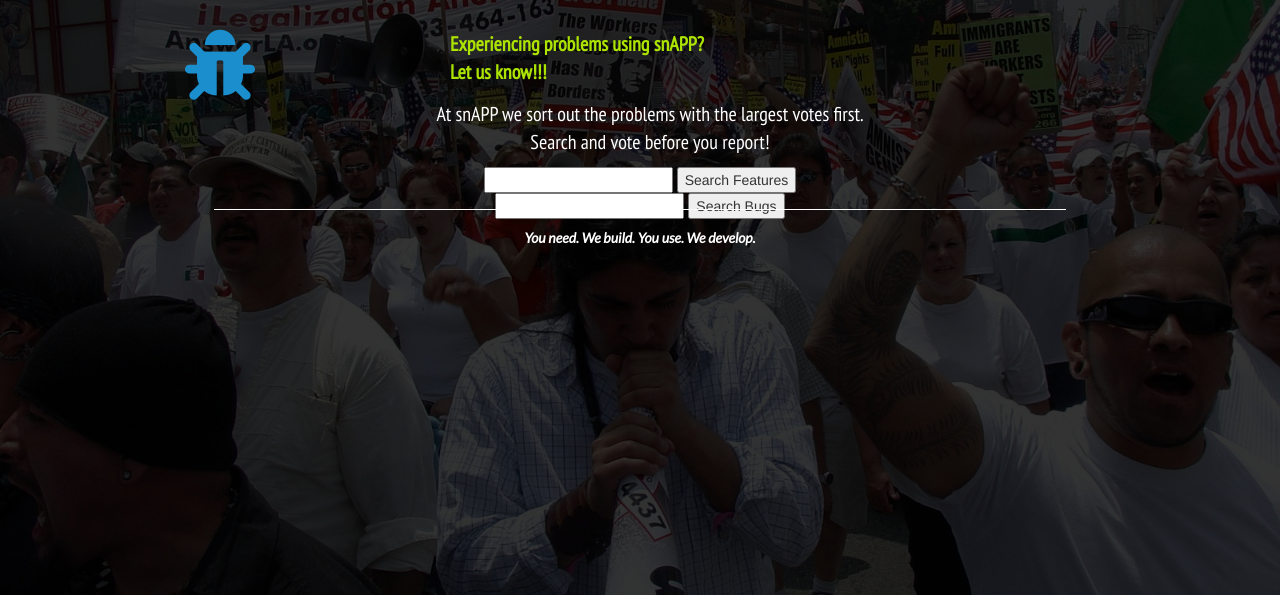
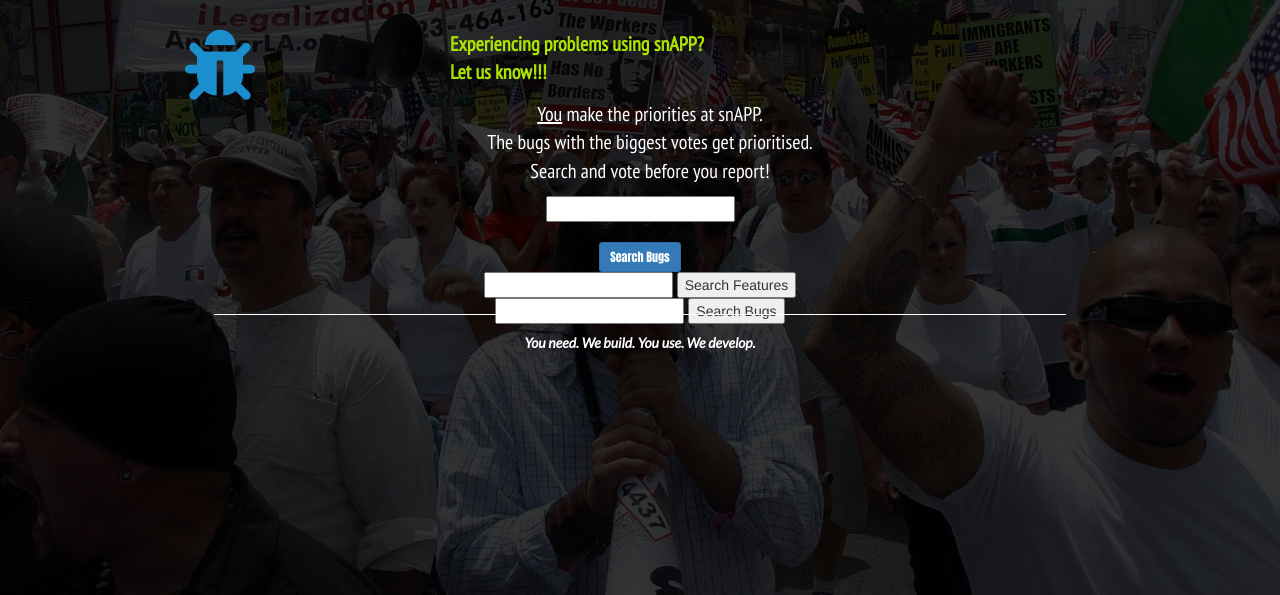
Before and after one commit to Deasun/snAPP, a Django app: page /bugtickets/ in a window 1280 px wide. Shown: the part 205-800 px from the top of the page. Run offline with Django 3.2, Linux system fonts and the light colour scheme; the visitor is signed in with stand-in values (Sample User, id 1); data that the repository does not hold is empty; some libraries are stand-ins or nearby versions.

Commit message:
-xs bug_listing styled

```diff
--- a/bugtickets/templates/bug_listing.html
+++ b/bugtickets/templates/bug_listing.html
@@ -9,49 +9,57 @@
     <div class="col-xs-8 list-head-txt">
         <p><strong>Experiencing problems using snAPP?<br>Let us know!!!</strong>
     </div>
+
     <div class="col-xs-12">
-        <p>At snAPP we sort out the problems with the largest votes first.<br>Search and vote before you report!</p>
+        <p><u>You</u> make the priorities at snAPP.<br>The bugs with the biggest votes get prioritised.<br>Search and vote before you report!</p>
+    </div>
+
+</div>
+
+<div class="row">
+    <div class="col-xs-12">
+        <div class="display">
+            <form action="{% url 'bug_search' %}" method='get'>
+                <input type='text' name='q'><br><br>
+                <button type='submit' class="btn btn-primary btn-sm">Search Bugs</button>
+            </form>
+        </div>
     </div>
 </div>
+
+
+
 <div class="row panels">
     {% for bug in bugs %}
     <div class="col-xs-12 col-sm-6 col-md-4">
-        <div class="panel panel-primary">
-            <div class="panel-heading"><a href="{% url 'bug_report' bug.pk %}">#{{ bug.id }} -{{ bug.title }}</a><br>Status: {{ bug.status }}</div>
+        <div class="panel">
+            <div class="panel-heading bug_panel"><a href="{% url 'bug_report' bug.pk %}">#{{ bug.id }} : {{ bug.title }}</a><br>status: <strong>{{ bug.status }}</strong></div>
             <div class="panel-body">
                 {{ bug.description | truncatewords:15 }}
             </div>
-            <div class="panel-footer"><strong>{{ bug.created_by }}</strong>,<em> {{ bug.date_created }}</em></div>
+
             <div class="panel-heading">
                 <div class="row">
-                    <div class="col-xs-6">
+                    <div class="col-xs-4 list-icons">
                         <i class="far fa-thumbs-up fa-2x">
-                        <label class='badge badge-warning'>{{ bug.votes }}</label>
+                        <label class='badge bug-badge'>{{ bug.votes }}</label>
                         </i>
 
                     </div>
-                    <div class="col-xs-6">
+                    <div class="col-xs-4 list-icons">
+                        <form method='POST' action="{% url 'upvote_bug' bug.id %}">{% csrf_token %}<input class="btn btn-success btn-sm vote" type="submit" value="Upvote"></form>
+                    </div>
+                    <div class="col-xs-4 list-icons">
                         <i class="far fa-comments fa-2x">
-                            <label class='badge badge-danger'>{{ bug.comments.count }}</label>
+                            <label class='badge bug-badge'>{{ bug.comments.count }}</label>
                         </i>
 
                     </div>
                 </div>
             </div>
+            <div class="panel-footer"><strong>{{ bug.created_by }}</strong>,<em> {{ bug.date_created }}</em></div>
         </div>
-        <ul>
-            {% if bug.created_by == request.user %}
-            <li>
-                <form method='GET' action="{% url 'edit_bug' bug.id %}"><input class="btn btn-warning btn-sm" type='submit' value='Edit'></form>
-            </li>
-            <li>
-                <form method='DELETE' action="{% url 'delete_bug' bug.id %}"><input class="btn btn-danger btn-sm" type="submit" value='Delete'></form>
-            </li>
-            {% endif %}
-            <li>
-                <form method='POST' action="{% url 'upvote_bug' bug.id %}">{% csrf_token %}<input class="btn btn-success btn-sm" type="submit" value="Upvote"></form>
-            </li>
-        </ul>
+
     </div>
     {% endfor %}
 </div>
--- a/static/css/_fonts.scss
+++ b/static/css/_fonts.scss
@@ -1,17 +1,24 @@
-h1, h2, h3, a {
+h1,
+h2,
+h3,
+a {
     font: {
         family: $font-stack-1;
     }
 }
 
-h3, h4, h5 {
+h3,
+h4,
+h5 {
     color: $white;
     font: {
         family: $font-stack-2
-    };
+    }
+    ;
 }
 
-h1, a {
+h1,
+a {
     color: $orange;
 }
 
@@ -33,13 +40,13 @@ h3 {
 
 h4 {
     @media (min-width: 768px) {
-    font-size: 3rem;
+        font-size: 3rem;
     }
 }
 
 a {
     @media (min-width: 768px) {
-    font-size: 3rem;
+        font-size: 3rem;
     }
 }
 
@@ -61,7 +68,7 @@ p {
 // labels font
 .index-label {
     @media (min-width: 768px) {
-    font-size: 2.5rem;
+        font-size: 2.5rem;
     }
 }
 
@@ -70,7 +77,8 @@ p {
     color: $lime;
     font: {
         family: $font-stack-2
-    };
+    }
+    ;
 }
 
 .help-block {
@@ -86,3 +94,11 @@ p {
 .fa-plus-square {
     color: $violet;
 }
+
+.list-icons {
+    padding: {
+        left: 0;
+        right: 0;
+
+    }
+}
--- a/static/css/_globals.scss
+++ b/static/css/_globals.scss
@@ -49,6 +49,9 @@ body {
     color: $lime;
 }
 
+
+
+
 hr {
     margin-top: -1rem;
     border-color: $white;
@@ -74,6 +77,18 @@ blockquote {
     margin-left: 10%;
 }
 
+.bug_panel {
+    background-color: $charcoal;
+    font-size: 2rem;
+    color: $blue;
+}
+
+.bug-badge {
+    background-color: $blue;
+    font-size: 1rem;
+    font-family: $font-stack-2;
+}
+
 // backgrounds
 .profile_activity {
     margin-top: 2rem;
--- a/static/css/_variables.scss
+++ b/static/css/_variables.scss
@@ -5,6 +5,7 @@ $orange: #e26e1b;
 $blue: #1b8fce;
 $violet: #7d4cbf;
 $lime: #ace400;
+$charcoal: #313231;
 
 
 
--- a/static/css/custom.css
+++ b/static/css/custom.css
@@ -1,11 +1,17 @@
-h1, h2, h3, a {
+h1,
+h2,
+h3,
+a {
   font-family: Anton, sans-serif; }
 
-h3, h4, h5 {
+h3,
+h4,
+h5 {
   color: #fff;
   font-family: Lato, sans-serif; }
 
-h1, a {
+h1,
+a {
   color: #e26e1b; }
 
 h2 {
@@ -54,6 +60,10 @@ p {
 
 .fa-plus-square {
   color: #7d4cbf; }
+
+.list-icons {
+  padding-left: 0;
+  padding-right: 0; }
 
 body {
   background-size: cover;
@@ -109,6 +119,16 @@ blockquote {
   margin-top: 10%;
   width: 80%;
   margin-left: 10%; }
+
+.bug_panel {
+  background-color: #313231;
+  font-size: 2rem;
+  color: #1b8fce; }
+
+.bug-badge {
+  background-color: #1b8fce;
+  font-size: 1rem;
+  font-family: Lato, sans-serif; }
 
 .profile_activity {
   margin-top: 2rem;
```
Also changed, not shown: bugtickets/templates/bug_report.html (+15 -15 lines), static/css/_buttons.scss (line endings or trailing spaces), 1 other file.
